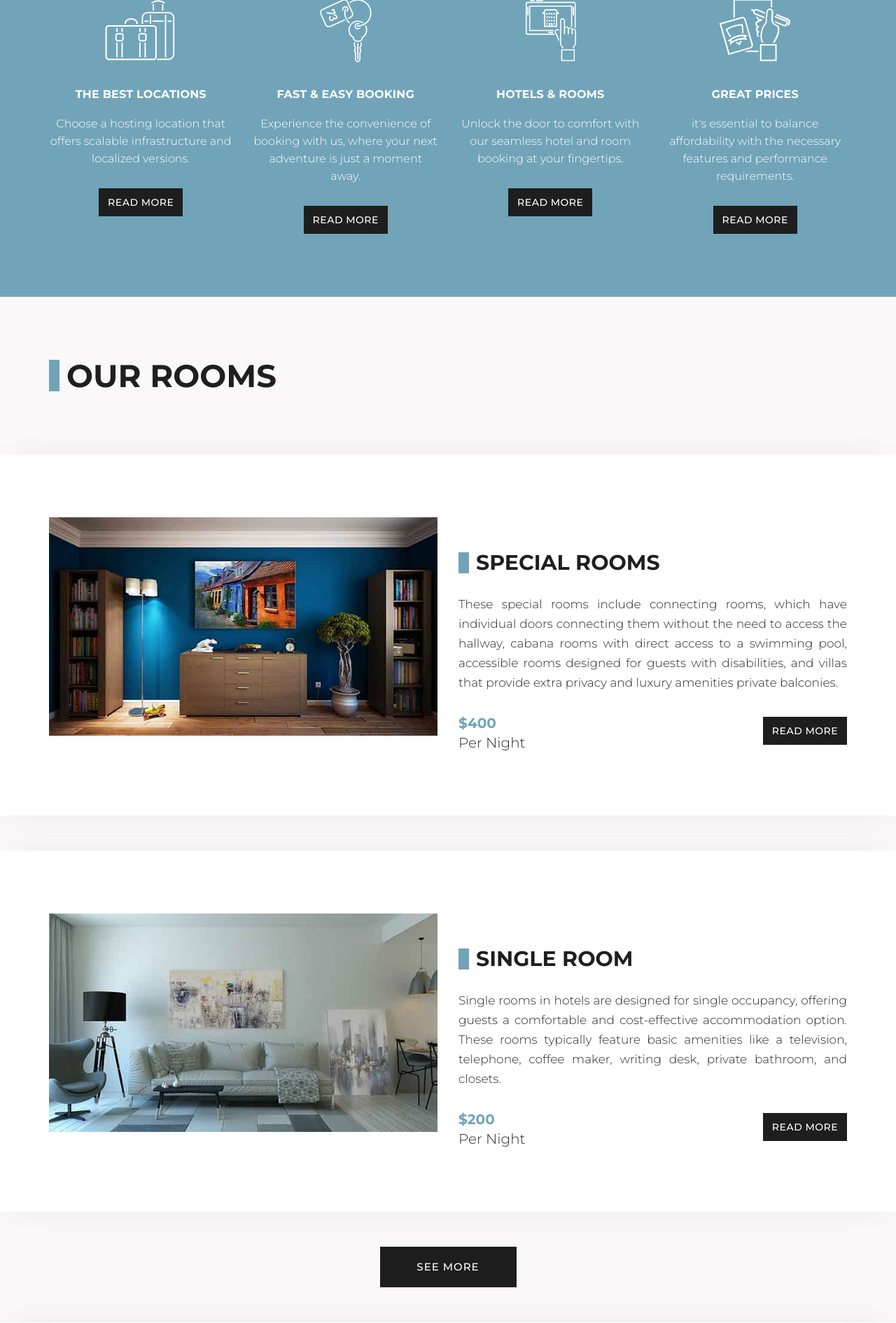
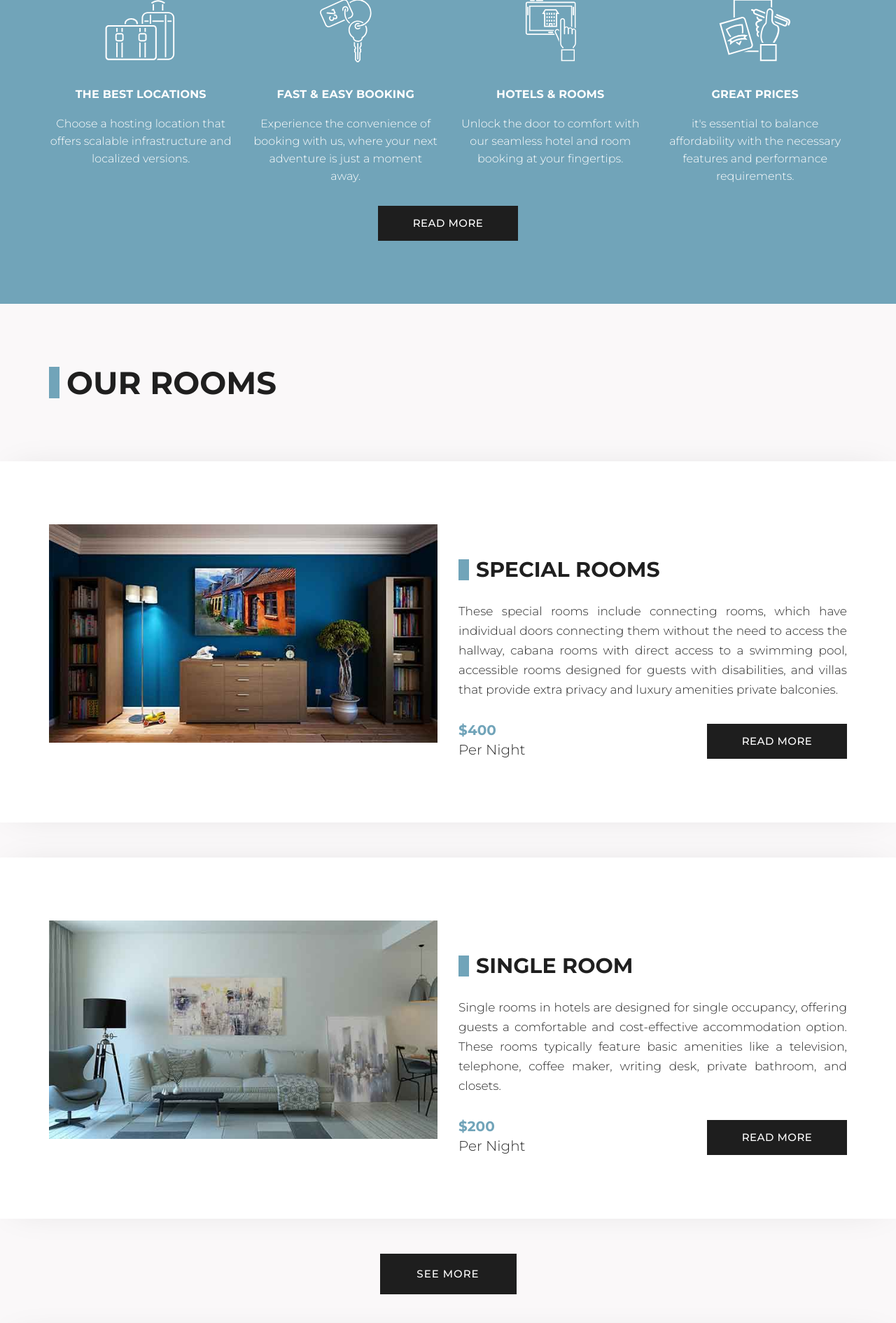
Before and after one commit to jaydesai2304/Hotel-Booking-system, a Django app: page / in a window 1280 px wide. Shown: the part 1574-3464 px from the top of the page at 70% size. Run offline with Django 5.2, Linux system fonts and the light colour scheme; some libraries are stand-ins or nearby versions.

Commit message:
update code

```diff
--- a/hotel_management/hotel/static/style.css
+++ b/hotel_management/hotel/static/style.css
@@ -780,10 +780,10 @@ a:focus {
 }
 
 .small_read_more .main_btn {
-     width: 120px;
-     height: 40px;
-     line-height: 40px;
-     font-size: 14px;
+     width: 200px;
+     height: 50px;
+     line-height: 50px;
+     font-size: 15px;
      letter-spacing: 0.5px;
 }
 
--- a/hotel_management/hotel/templates/index.html
+++ b/hotel_management/hotel/templates/index.html
@@ -253,9 +253,6 @@
                            <div class="full cont_blog white_fonts text-align_center">
                               <p>Choose a hosting location that offers scalable infrastructure and localized versions.</p>
                            </div>
-                           <div class="full center small_read_more">
-                              <a class="main_btn" href="{% url 'service' %}">Read More</a>
-                           </div>
                         </div>
                      </div>
                      <!-- end service blog -->
@@ -321,9 +318,6 @@
                            <div class="full cont_blog white_fonts text-align_center">
                               <p>Experience the convenience of booking with us, where your next adventure is just a moment away.</p>
                            </div>
-                           <div class="full center small_read_more">
-                              <a class="main_btn" href="{% url 'service' %}">Read More</a>
-                           </div>
                         </div>
                      </div>
                      <!-- end service blog -->
@@ -381,9 +375,6 @@
                            </div>
                            <div class="full cont_blog white_fonts text-align_center">
                               <p>Unlock the door to comfort with our seamless hotel and room booking at your fingertips.</p>
-                           </div>
-                           <div class="full center small_read_more">
-                              <a class="main_btn" href="{% url 'service' %}">Read More</a>
                            </div>
                         </div>
                      </div>
@@ -444,13 +435,13 @@
                            <div class="full cont_blog white_fonts text-align_center">
                               <p>it's essential to balance affordability with the necessary features and performance requirements.</p>
                            </div>
-                           <div class="full center small_read_more">
-                              <a class="main_btn" href="{% url 'service' %}">Read More</a>
-                           </div>
                         </div>
                      </div>
                      <!-- end service blog -->
                   </div>
+               </div>
+               <div class="full center small_read_more">
+                  <a class="main_btn" href="{% url 'service' %}">Read More</a>
                </div>
             </div>
          </div>
```
Also changed, not shown: hotel_management/db.sqlite3.
